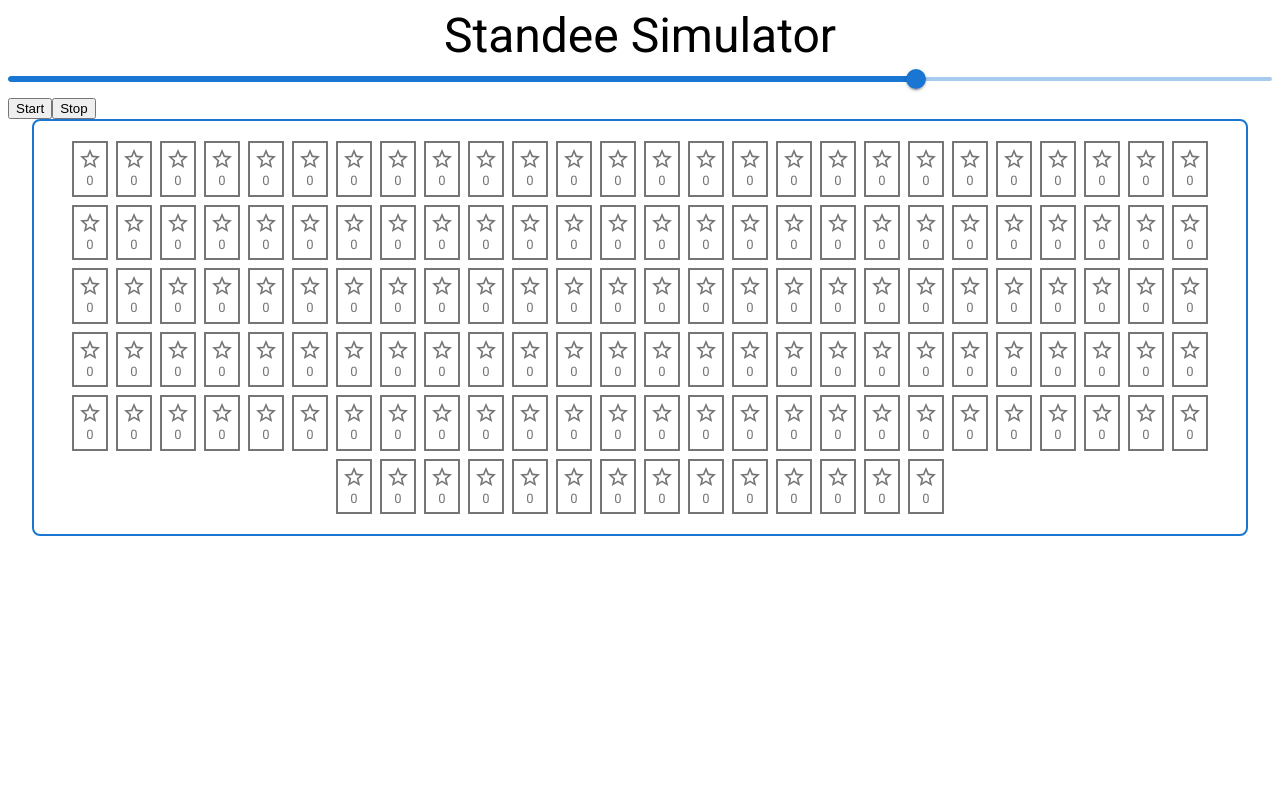
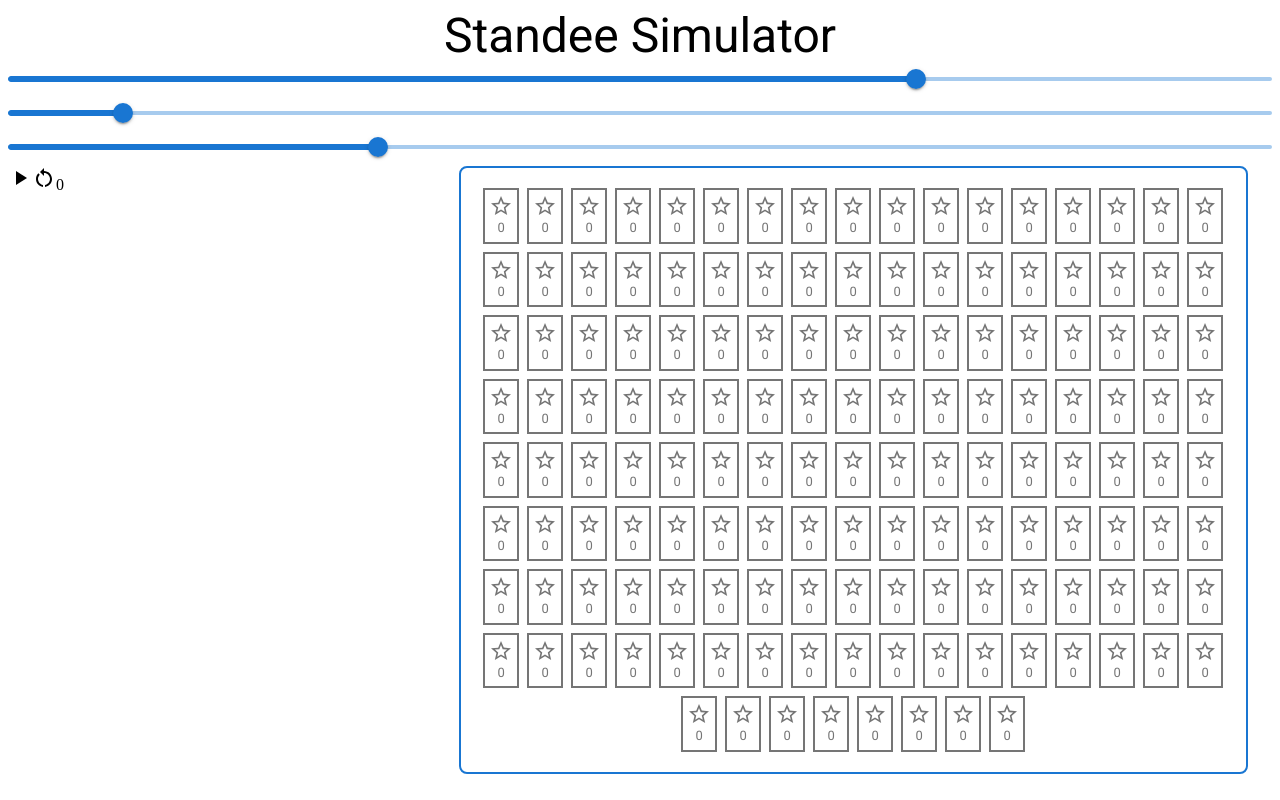
Before and after one commit to mmmaaatttttt/standee-simulator, a React (Vite) app: page / in a window 1280 px wide. Built offline with nearby package versions, Linux system fonts and the light colour scheme.

Commit message:
lots of container updates

```diff
--- a/src/containers/simulator-container/simulator-container.tsx
+++ b/src/containers/simulator-container/simulator-container.tsx
@@ -1,25 +1,70 @@
-import { useState, ChangeEvent } from "react";
-import useAnimationFrame from "../../hooks/useAnimationFrame";
+import { useState, useCallback, useEffect } from "react";
+import Slider from "@mui/material/Slider";
+import Grid from "@mui/material/Grid";
+import useAnimationFrame from "hooks/useAnimationFrame";
 import StandeeGrid from "components/standee-grid/standee-grid";
-import Slider from "@mui/material/Slider";
+import TotalWithAnimateButtons from "components/total-with-animate-buttons";
 
 const MIN_STANDEES = 1;
 const MAX_STANDEES = 200;
 const DEFAULT_STANDEES = 144;
 
+const MIN_COST = 1;
+const MAX_COST = 100;
+const DEFAULT_RANDOM_COST = 10;
+const DEFAULT_GUARANTEED_COST = 30;
+
 const SimulatorContainer = () => {
   const [standeeTallies, setStandeeTallies] = useState<number[]>(
     new Array(DEFAULT_STANDEES).fill(0),
   );
-  const updateStandeeTallies = (value: number) => {
-    setStandeeTallies(new Array(value).fill(0));
-  };
-  const [guaranteedCost, setGuaranteedCost] = useState<number>(30);
-  const [randomCost, setRandomCost] = useState<number>(10);
+  const [guaranteedCost, setGuaranteedCost] = useState<number>(
+    DEFAULT_GUARANTEED_COST,
+  );
+  const [randomCost, setRandomCost] = useState<number>(DEFAULT_RANDOM_COST);
+  const [switchStrategyAfter, setSwitchStrategyAfter] =
+    useState<number>(DEFAULT_STANDEES); // todo change this
+  const [totalCost, setTotalCost] = useState<number>(0);
 
-  const { start, stop } = useAnimationFrame(() => {
-    setRandomCost((prevCount) => prevCount + 1);
-  }, 120); // 30 times per minute
+  const getStandee = useCallback(() => {
+    setStandeeTallies((oldTallies) => {
+      const foundStandeeCount = oldTallies.filter((tally) => tally > 0).length;
+      let standeeIdx;
+      if (foundStandeeCount >= switchStrategyAfter) {
+        standeeIdx = oldTallies.findIndex((tally) => tally === 0);
+      } else {
+        standeeIdx = Math.floor(Math.random() * oldTallies.length);
+      }
+      return oldTallies.map((tally, idx) =>
+        idx === standeeIdx ? tally + 1 : tally,
+      );
+    });
+  }, [switchStrategyAfter]);
+
+  useEffect(() => {
+    if (standeeTallies.every((tally) => tally === 0)) {
+      setTotalCost(0);
+    } else if (
+      standeeTallies.filter((tally) => tally > 0).length < switchStrategyAfter
+    ) {
+      setTotalCost((cost) => cost + randomCost);
+    } else {
+      setTotalCost((cost) => cost + guaranteedCost);
+    }
+  }, [standeeTallies, guaranteedCost, randomCost, switchStrategyAfter]);
+
+  const { start, stop, isRunning } = useAnimationFrame(getStandee, 600);
+
+  const reset = useCallback(() => {
+    stop();
+    setStandeeTallies(new Array(standeeTallies.length).fill(0));
+  }, []);
+
+  useEffect(() => {
+    if (standeeTallies.every((tally) => tally > 0)) {
+      stop();
+    }
+  }, [standeeTallies, stop]);
 
   return (
     <div>
@@ -27,15 +72,51 @@ const SimulatorContainer = () => {
         aria-label="Number of Standees"
         defaultValue={DEFAULT_STANDEES}
         valueLabelDisplay="auto"
-        onChange={(_, value) => updateStandeeTallies(value as number)}
+        onChange={(_, value) =>
+          setStandeeTallies(new Array(value as number).fill(0))
+        }
         shiftStep={5}
         step={1}
         min={MIN_STANDEES}
         max={MAX_STANDEES}
       />
-      <button onClick={start}>Start</button>
-      <button onClick={stop}>Stop</button>
-      <StandeeGrid tallies={standeeTallies} />
+
+      <Slider
+        aria-label="Cost for a Random Standee"
+        defaultValue={DEFAULT_RANDOM_COST}
+        valueLabelDisplay="auto"
+        onChange={(_, value) => setRandomCost(value as number)}
+        shiftStep={5}
+        step={1}
+        min={MIN_COST}
+        max={MAX_COST}
+      />
+
+      <Slider
+        aria-label="Cost for a Guaranteed New Standee"
+        defaultValue={DEFAULT_GUARANTEED_COST}
+        valueLabelDisplay="auto"
+        onChange={(_, value) => setGuaranteedCost(value as number)}
+        shiftStep={5}
+        step={1}
+        min={MIN_COST}
+        max={MAX_COST}
+      />
+
+      <Grid container spacing={2}>
+        <Grid item sm={12} md={4}>
+          <TotalWithAnimateButtons
+            start={start}
+            stop={stop}
+            reset={reset}
+            isRunning={isRunning}
+            total={totalCost}
+          />
+        </Grid>
+        <Grid item sm={12} md={8}>
+          <StandeeGrid tallies={standeeTallies} />
+        </Grid>
+      </Grid>
     </div>
   );
 };
```
